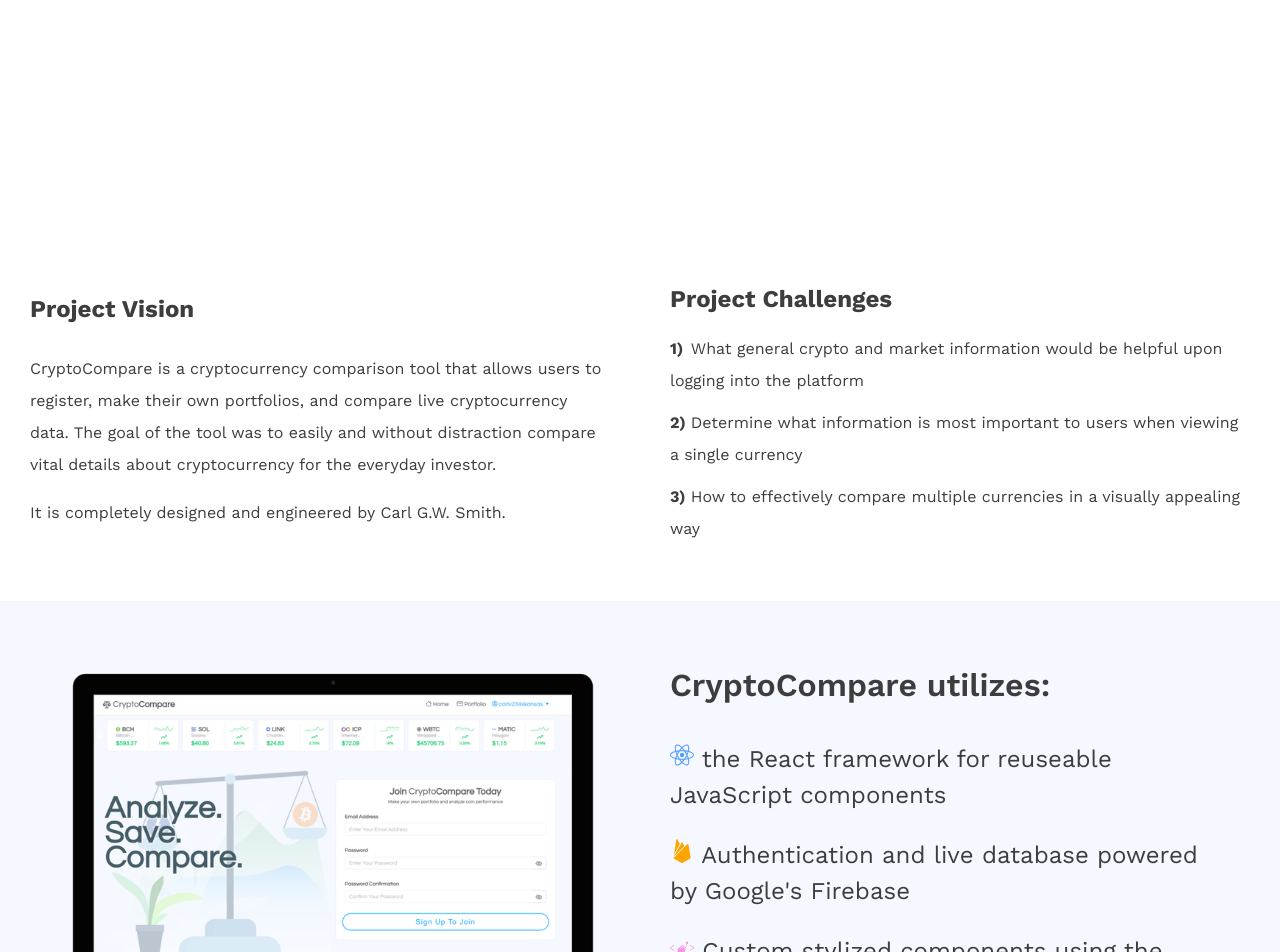
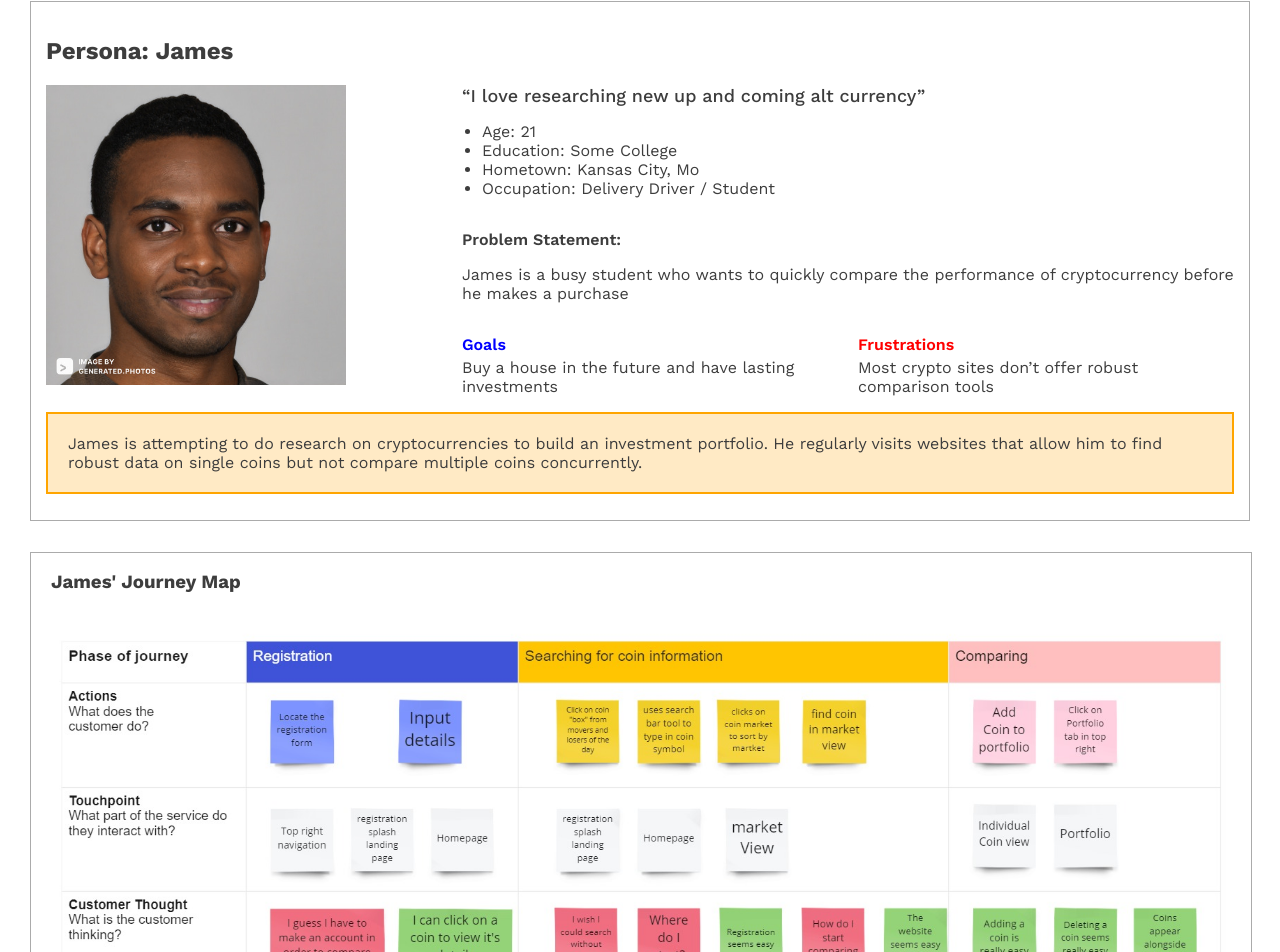
Before and after one commit to carlgwsmith/portfolioredesign, a React (Create React App) app: page /projects/cryptocompare in a window 1280 px wide. Shown: the part 1722-2674 px from the top of the page. Built offline with nearby package versions, Linux system fonts and the light colour scheme.

Commit message:
person and case study clean up

```diff
--- a/src/Components/Projects/CryptoCompare/CCelements.js
+++ b/src/Components/Projects/CryptoCompare/CCelements.js
@@ -25,7 +25,7 @@
 export const ProjectOverview = styled.div`
   display: grid;
   grid-template-columns: 1fr 1fr;
-  grid-template-rows: .25fr .1fr .25fr .25fr .25fr .5fr .5fr .6fr .5fr;
+  grid-template-rows: .1fr .08fr .1fr .18fr .25fr .2fr .3fr .6fr .2fr;
   gap: 0px 0px;
   padding:0px;
   grid-template-areas:
@@ -42,7 +42,7 @@
 
 @media screen and (max-width:600px){
   grid-template-columns: 1fr;
-  grid-template-rows: .15fr .15fr .1fr .1fr .15fr .3fr .3fr 1fr .4fr .5fr .4fr .5fr;
+  grid-template-rows: .15fr .15fr .1fr .1fr .15fr .3fr .3fr 2fr .4fr .5fr .4fr .2fr;
   grid-template-areas:
     "Header"
     "Role"
@@ -291,15 +291,17 @@
 `
 export const URContainer = styled.div`
 display: grid;
+color:#3d3d3d;
 grid-template-columns: 1fr 1fr 1fr 1fr 1fr 1fr ;
-grid-template-rows: .3fr 1fr 1fr;
+grid-template-rows: .2fr .5fr .8fr .7fr;
 grid-template-areas:
     "ROverview ROverview ROverview ROverview ROverview ROverview"
     "RBlockQuotes1 RBlockQuotes1 RBlockQuotes2 RBlockQuotes2 RBlockQuotes3 RBlockQuotes3"
-    "Persona1 Persona1 Persona1 Persona2 Persona2 Persona2";
+    "Persona1 Persona1 Persona1 Persona1 Persona1 Persona1"
+    "Persona2 Persona2 Persona2 Persona2 Persona2 Persona2";
 @media screen and (max-width:600px){
   grid-template-columns: 1fr;
-  grid-template-rows: .2fr .5fr .5fr .5fr .5fr .5fr;
+  grid-template-rows: .2fr .2fr .2fr .2fr .5fr .2fr;
   grid-template-areas:
     "ROverview"
     "RBlockQuotes1"
@@ -347,3 +349,69 @@
   /* height:220px; */
 }
 `
+
+export const PersonaContainer = styled.div`
+display: grid;
+color:#3d3d3d;
+border:1px solid #ababab;
+padding:15px;
+grid-template-columns: 1fr 1fr 1fr ;
+grid-template-rows: .3fr .3fr .3fr .5fr .5fr .5fr;
+grid-template-areas:
+    "PersonaName PersonaName PersonaName"
+    "PersonaImg PersonaQuote PersonaQuote"
+    "PersonaImg PersonaDetails PersonaDetails"
+    "PersonaImg ProblemStatement ProblemStatement"
+    "PersonaImg PersonaGoal PersonaFrus"
+    "UserNeeds UserNeeds UserNeeds";
+
+@media screen and (max-width:600px){
+  grid-template-columns: 1fr;
+  grid-template-rows: .2fr .5fr .2fr .35fr .25fr .25fr .3fr .3fr;
+  grid-template-areas:
+    "PersonaName"
+    "PersonaImg"
+    "PersonaQuote"
+    "PersonaDetails"
+    "ProblemStatement"
+    "PersonaGoal"
+    "PersonaFrus"
+    "UserNeeds";
+}
+`
+export const PersonaName = styled.div`
+grid-area: PersonaName;
+`
+export const PersonaQuote = styled.div`
+grid-area: PersonaQuote;
+`
+export const PersonaImg = styled.div`
+grid-area: PersonaImg;
+`
+export const PersonaDetails = styled.div`
+grid-area: PersonaDetails;
+`
+export const PersonaGoal = styled.div`
+grid-area: PersonaGoal;
+`
+export const PersonaFrus = styled.div`
+grid-area: PersonaFrus;
+`
+export const ProblemStatement = styled.div`
+grid-area: ProblemStatement;
+`
+export const UserNeeds = styled.div`
+grid-area: UserNeeds;
+padding:20px;
+border:2px solid orange;
+background-color: #ffeac5;
+`
+export const JourneyMap = styled.div`
+&:hover{
+  cursor:pointer;
+}
+`
+export const JourneyContainer = styled.div`
+border:1px solid #ababab;
+width:100%;
+`
--- a/src/Components/Projects/CryptoCompare/CCprocess.js
+++ b/src/Components/Projects/CryptoCompare/CCprocess.js
@@ -1,7 +1,15 @@
-import React from 'react';
+import React, {useState} from 'react';
 import { GiGearStickPattern } from 'react-icons/gi'
+import Lightbox from 'react-image-lightbox'
 
 const Ccprocess = () => {
+  const images = [
+    "/images/CCprocess.svg"
+  ];
+
+
+  const [isOpen, setOpen] = useState(false)
+  const [photoIndex, setPhotoIndex] = useState(0)
   const mockup = {
     width:"100%",
     marginLeft:"auto",
@@ -11,6 +19,12 @@
     <div>
       <h2 style={{color:"#3d3d3d"}}><GiGearStickPattern/> Process</h2>
       <img src={process.env.PUBLIC_URL + '/images/CCprocess.svg'} alt="crypto compare process flow" style={mockup}></img>
+      {isOpen && (
+          <Lightbox
+          mainSrc={images[photoIndex]}
+          onCloseRequest={() => setOpen(false)}
+          />
+      )}
     </div>
   );
 }
--- a/src/Components/Projects/CryptoCompare/CCuserResearch.js
+++ b/src/Components/Projects/CryptoCompare/CCuserResearch.js
@@ -1,7 +1,17 @@
-import React from 'react';
-import { QuoteBox, URContainer, ROverview, RBlockQuotes1, RBlockQuotes2, RBlockQuotes3, Persona1, Persona2 } from './CCelements';
+import React, {useState} from 'react';
+import { QuoteBox, URContainer, ROverview, RBlockQuotes1, RBlockQuotes2, RBlockQuotes3, Persona1, Persona2, JourneyMap, JourneyContainer } from './CCelements';
+import Persona from './Persona1';
+import Lightbox from 'react-image-lightbox';
+import {GrUser} from 'react-icons/gr'
+const Ccuserresearch = () => {
+  const images = [
+    "/images/CCJourneyMap.jpg"
+  ];
 
-const Ccuserresearch = () => {
+
+  const [isOpen, setOpen] = useState(false)
+  const [photoIndex, setPhotoIndex] = useState(0)
+
   const quotation = {
     fontSize:"2em",
     fontWeight: "600",
@@ -22,7 +32,7 @@
     <div>
      <URContainer>
        <ROverview>
-       <h2>User Research</h2>
+       <h2><GrUser/> User Research</h2>
        <p>The differences between cryptocurrencies matter to traders because they give vital clues as to how supply and demand for each coin may change over time, in turn influencing market prices and how cryptocurrencies are traded.</p>
        </ROverview>
        <RBlockQuotes1>
@@ -43,12 +53,23 @@
        </QuoteBox>
          <p style={quoteattr}>- CNBC</p>
        </RBlockQuotes3>
-       {/* <Persona1>
-         P1
+       <Persona1>
+         <Persona/>
        </Persona1>
        <Persona2>
-         P2
-       </Persona2> */}
+         <JourneyContainer>
+          <h3 style={{paddingLeft:"20px"}}>James' Journey Map</h3>
+          <JourneyMap>
+          <img src={process.env.PUBLIC_URL + '/images/CCJourneyMap.jpg'} onClick={() => setOpen(true)} style={{width:"100%"}}></img>
+          </JourneyMap>
+          {isOpen && (
+          <Lightbox
+          mainSrc={images[photoIndex]}
+          onCloseRequest={() => setOpen(false)}
+          />
+          )}
+         </JourneyContainer>
+       </Persona2>
      </URContainer>
     </div>
 
--- /dev/null
+++ b/src/Components/Projects/CryptoCompare/Persona1.js
@@ -0,0 +1,44 @@
+import React from 'react';
+import { PersonaContainer, PersonaName, PersonaQuote, PersonaImg, PersonaDetails, PersonaGoal, PersonaFrus, ProblemStatement, UserNeeds } from './CCelements';
+
+const Persona1 = () => {
+  const personaimg = {
+    width:"300px"
+  }
+  return (
+    <div>
+      <PersonaContainer>
+        <PersonaName>
+          <h2>Persona: James</h2>
+        </PersonaName>
+        <PersonaQuote style={{paddingLeft:'20px', fontSize:"18px", fontWeight:"500"}}>“I love researching new up and coming alt currency”</PersonaQuote>
+        <PersonaImg><img src={process.env.PUBLIC_URL + '/images/james.jpg'} style={personaimg}></img></PersonaImg>
+        <ProblemStatement style={{paddingLeft:'20px'}}>
+          <p style={{fontWeight:"600"}}>Problem Statement:</p>
+          <p>James is a busy student who wants to quickly compare the performance of cryptocurrency before he makes a purchase </p>
+        </ProblemStatement>
+        <PersonaDetails>
+          <ul>
+            <li>Age: 21</li>
+            <li>Education: Some College</li>
+            <li>Hometown: Kansas City, Mo</li>
+            <li>Occupation: Delivery Driver / Student</li>
+          </ul>
+        </PersonaDetails>
+        <PersonaGoal style={{paddingLeft:'20px'}}>
+          <p style={{color:'blue', fontWeight:"600", marginBottom:"0px"}}>Goals</p>
+          <p style={{marginTop:"4px"}}>Buy a house in the future and have lasting investments</p>
+        </PersonaGoal>
+        <PersonaFrus  style={{paddingLeft:'20px'}}>
+        <p style={{color:'red', fontWeight:"600", marginBottom:"0px"}}>Frustrations</p>
+          <p style={{marginTop:"4px"}}>Most crypto sites don’t offer robust comparison tools </p>
+        </PersonaFrus>
+        <UserNeeds>
+        James is attempting to do research on cryptocurrencies to build an investment portfolio. He regularly visits websites that allow him to find robust data on single coins but not compare multiple coins concurrently.
+        </UserNeeds>
+      </PersonaContainer>
+    </div>
+  );
+}
+
+export default Persona1;
--- a/src/index.css
+++ b/src/index.css
@@ -1,4 +1,4 @@
-@import url('https://fonts.googleapis.com/css2?family=Caveat:wght@400;500;600;700&family=Poppins:ital,wght@0,100;0,200;0,300;0,400;0,500;0,600;0,700;0,800;0,900;1,100;1,200;1,300;1,400;1,500;1,600;1,700;1,800&family=Noto+Serif+JP:wght@200;300;400;500;600;700;900&family=Work+Sans:ital,wght@0,100;0,200;0,300;0,400;0,500;0,600;0,700;0,800;0,900;1,100;1,200;1,300;1,400;1,500;1,600;1,700;1,800;1,900&display=swap');
+@import url('https://fonts.googleapis.com/css2?family=Caveat:wght@400;500;600;700&family=Poppins:ital,wght@0,100;0,200;0,300;0,400;0,500;0,600;0,700;0,800;0,900;1,100;1,200;1,300;1,400;1,500;1,600;1,700;1,800&family=Questrial&family=Noto+Serif+JP:wght@200;300;400;500;600;700;900&family=Work+Sans:ital,wght@0,100;0,200;0,300;0,400;0,500;0,600;0,700;0,800;0,900;1,100;1,200;1,300;1,400;1,500;1,600;1,700;1,800;1,900&display=swap');
 
 body {
   width: 100%;
```
Also changed, not shown: public/images/CCJourneyMap.jpg (added), public/images/james.jpg (added).
